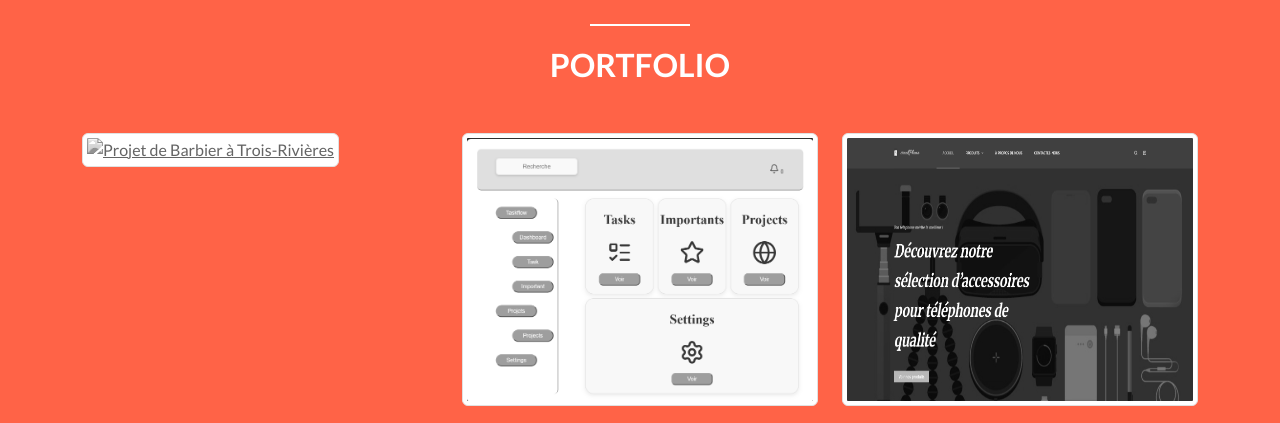
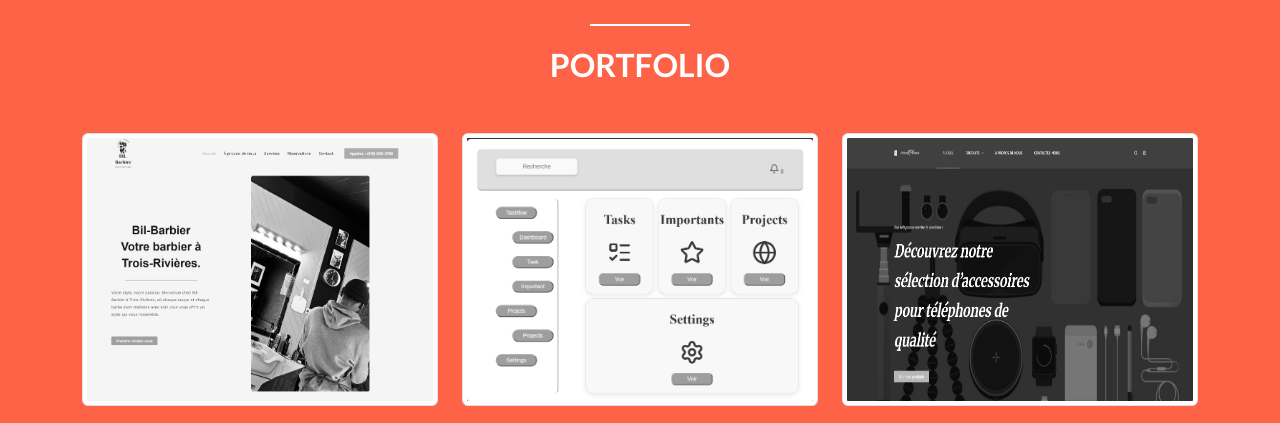
Before and after one commit to youl-pro/ayanleh-osman.github.io, a plain HTML site: page index.htm in a window 1280 px wide. Shown: the part 3900-4323 px from the top of the page. Drawn offline with nearby package versions, Linux system fonts and the light colour scheme.

```diff
--- a/index.htm
+++ b/index.htm
@@ -302,7 +302,7 @@
          <!-- Projet site Bil-Barbier -->
         <div class="col-md-4">
             <a href="https://github.com/youl-pro/dashApi" target="_blank">
-                <img src="images/bli-barbier.png"
+                <img src="images/bil-barbier.png"
                      class="img-thumbnail"
                      alt="Projet de Barbier à Trois-Rivières">
             </a>
```
